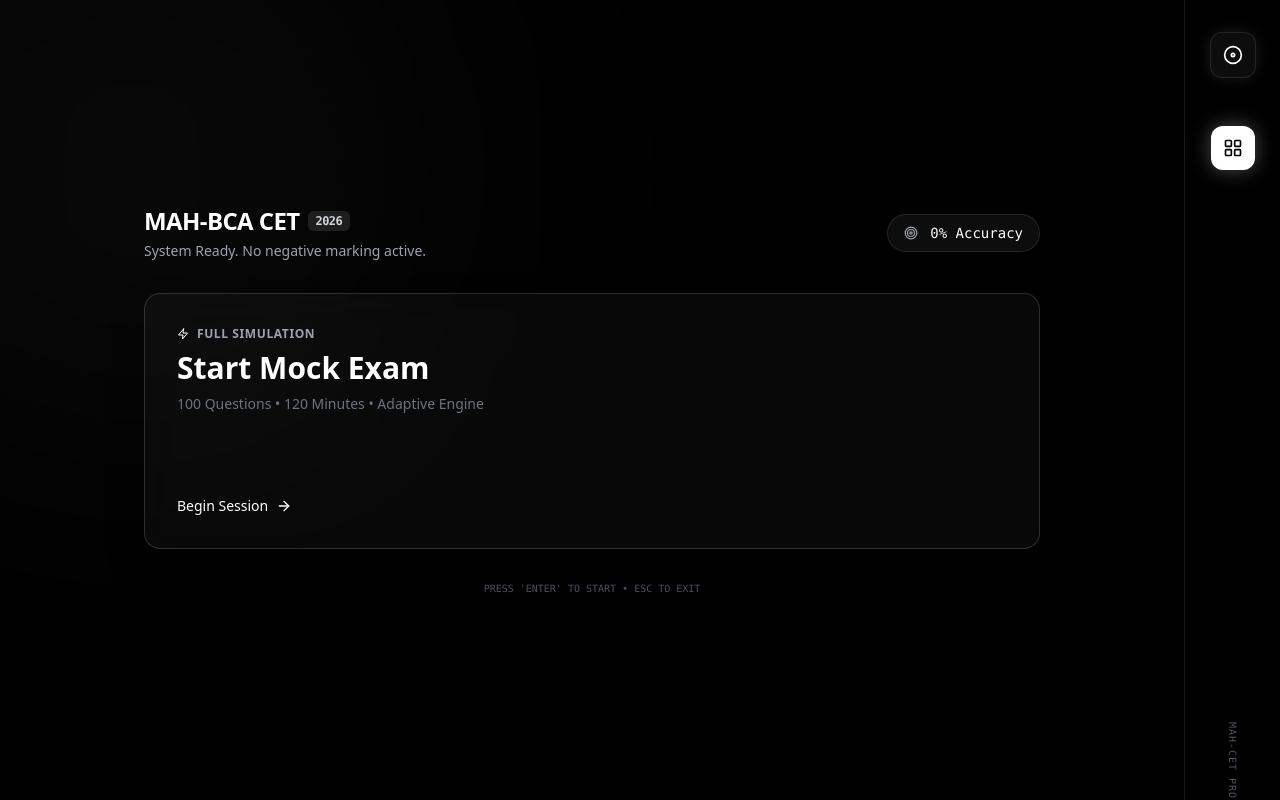
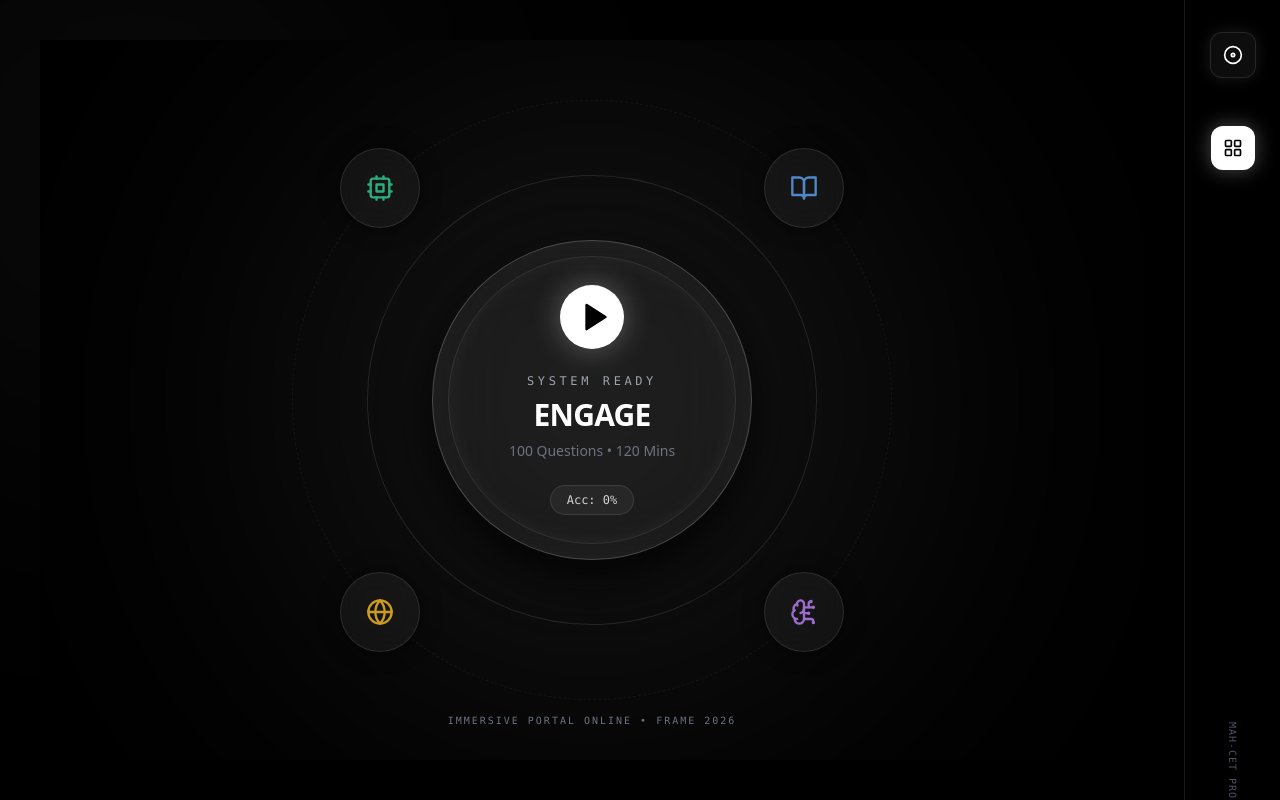
Before and after one commit to ursabastin/MAH-BCA-Prep-Master, a React (Vite) app: page / in a window 1280 px wide. Built offline with nearby package versions, Linux system fonts and the light colour scheme.

Commit message:
feat: Add interactive dashboard UI featuring animated components and mouse-based effects.

```diff
--- a/package.json
+++ b/package.json
@@ -12,6 +12,7 @@
   },
   "dependencies": {
     "clsx": "^2.1.0",
+    "framer-motion": "^12.34.2",
     "lucide-react": "^0.344.0",
     "react": "^18.2.0",
     "react-dom": "^18.2.0",
--- a/src/components/Dashboard.tsx
+++ b/src/components/Dashboard.tsx
@@ -1,5 +1,7 @@
 import React from 'react';
-import { ArrowRight, Zap, Target } from 'lucide-react';
+import MouseTracker from './MouseTracker';
+import OrbitRing from './OrbitRing';
+import HoloCore from './HoloCore';
 
 interface DashboardProps {
     onStartQuiz: (subject?: string | null) => void;
@@ -8,59 +10,22 @@ interface DashboardProps {
 
 const Dashboard: React.FC<DashboardProps> = ({ onStartQuiz, stats }) => {
     return (
-        <div className="h-full flex flex-col justify-center max-w-4xl mx-auto animate-fade-in">
+        <div className="w-full h-full flex flex-col items-center justify-center relative overflow-hidden bg-black animate-fade-in">
+            {/* 1. The Wind glow effect (Reacts to cursor) */}
+            <MouseTracker />
 
-            {/* Header Section - Smaller Text */}
-            <div className="mb-8 flex items-center justify-between">
-                <div>
-                    <h2 className="text-2xl font-bold text-white tracking-tight flex items-center gap-2">
-                        MAH-BCA CET <span className="px-2 py-0.5 rounded-md bg-white/10 text-xs font-mono text-gray-300">2026</span>
-                    </h2>
-                    <p className="text-sm text-gray-400 mt-1 font-light">
-                        System Ready. No negative marking active.
-                    </p>
-                </div>
+            <div className="relative w-[600px] h-[600px] flex items-center justify-center">
+                {/* 2. The Planetary Subject Options */}
+                <OrbitRing onStartQuiz={(subject: string) => onStartQuiz(subject)} />
 
-                {/* Quick Stat Pill */}
-                <div className="flex items-center gap-3 px-4 py-2 rounded-full border border-white/10 bg-white/5">
-                    <Target size={14} className="text-gray-400" />
-                    <span className="text-sm font-mono text-white">{stats.accuracy || 0}% Accuracy</span>
-                </div>
+                {/* 3. The Central Mock Button */}
+                <HoloCore onStartMock={() => onStartQuiz(null)} accuracy={stats.accuracy} />
             </div>
 
-            {/* THE MAIN CARD - The only focus */}
-            <div
-                onClick={() => onStartQuiz(null)}
-                className="neon-glass group relative overflow-hidden rounded-2xl p-8 cursor-pointer h-64 flex flex-col justify-between"
-            >
-                {/* Content */}
-                <div className="relative z-10">
-                    <div className="flex items-center gap-2 text-xs font-bold text-gray-400 mb-2 uppercase tracking-wider">
-                        <Zap size={12} className="text-white" />
-                        Full Simulation
-                    </div>
-                    <h1 className="text-3xl font-bold text-white mb-2 group-hover:text-gray-200 transition-colors">
-                        Start Mock Exam
-                    </h1>
-                    <p className="text-sm text-gray-500 max-w-md group-hover:text-gray-400 transition-colors">
-                        100 Questions • 120 Minutes • Adaptive Engine
-                    </p>
-                </div>
-
-                {/* Action Indicator */}
-                <div className="relative z-10 flex items-center gap-2 text-sm font-medium text-white group-hover:translate-x-2 transition-transform">
-                    Begin Session <ArrowRight size={16} />
-                </div>
-
-                {/* Decorative Glows */}
-                <div className="absolute right-0 top-0 w-64 h-64 bg-gradient-to-br from-white/10 to-transparent rounded-full blur-3xl opacity-0 group-hover:opacity-100 transition-opacity duration-700"></div>
+            {/* Minimal Branding */}
+            <div className="absolute bottom-8 left-1/2 -translate-x-1/2 text-[10px] text-gray-500 font-mono tracking-[0.2em] uppercase z-10 pointer-events-none">
+                Immersive Portal Online • Frame 2026
             </div>
-
-            {/* Footer Note */}
-            <div className="mt-8 text-center text-[10px] text-gray-600 font-mono">
-                PRESS 'ENTER' TO START • ESC TO EXIT
-            </div>
-
         </div>
     );
 };
--- /dev/null
+++ b/src/components/HoloCore.tsx
@@ -0,0 +1,52 @@
+import React from 'react';
+import { motion } from 'framer-motion';
+import { Play } from 'lucide-react';
+import { useMousePosition } from '../hooks/useMousePosition';
+
+interface HoloCoreProps {
+    onStartMock: () => void;
+    accuracy: number;
+}
+
+const HoloCore: React.FC<HoloCoreProps> = ({ onStartMock, accuracy }) => {
+    const { dx, dy } = useMousePosition();
+
+    // Wind Switch: Create light refraction opposite to mouse
+    const shadowX = -dx * 0.05;
+    const shadowY = -dy * 0.05;
+
+    return (
+        <motion.button
+            onClick={onStartMock}
+            className="absolute left-1/2 top-1/2 -ml-40 -mt-40 z-20 w-80 h-80 rounded-full flex flex-col items-center justify-center cursor-pointer group focus:outline-none"
+            animate={{
+                boxShadow: `inset ${shadowX}px ${shadowY}px 50px rgba(255,255,255,0.05), 0 20px 50px rgba(0,0,0,0.8)`
+            }}
+            transition={{ type: 'spring', damping: 20, stiffness: 100 }}
+            whileHover={{ scale: 1.05 }}
+            whileTap={{ scale: 0.95 }}
+        >
+            {/* Core Glass Background */}
+            <div className="absolute inset-0 rounded-full bg-white/5 backdrop-blur-2xl border border-white/20 group-hover:border-white/40 transition-colors duration-500"></div>
+
+            {/* Inner Glowing Ring */}
+            <div className="absolute inset-4 rounded-full border border-white/10 shadow-[inset_0_0_20px_rgba(255,255,255,0.05)]"></div>
+
+            <div className="relative z-10 flex flex-col items-center">
+                <div className="w-16 h-16 bg-white text-black rounded-full flex items-center justify-center mb-6 shadow-[0_0_30px_rgba(255,255,255,0.3)] group-hover:shadow-[0_0_50px_rgba(255,255,255,0.5)] transition-shadow duration-300">
+                    <Play size={32} fill="currentColor" className="ml-2" />
+                </div>
+                <div className="text-xs tracking-[0.3em] text-gray-400 font-mono mb-2 uppercase">System Ready</div>
+                <div className="text-3xl font-black text-white tracking-tight">ENGAGE</div>
+                <div className="text-sm font-medium text-gray-500 mt-2">100 Questions • 120 Mins</div>
+
+                {/* Accuracy Stat */}
+                <div className="mt-6 px-4 py-1.5 rounded-full bg-white/5 border border-white/10 text-xs font-mono text-white/80">
+                    Acc: {accuracy || 0}%
+                </div>
+            </div>
+        </motion.button>
+    );
+};
+
+export default HoloCore;
--- /dev/null
+++ b/src/components/MouseTracker.tsx
@@ -0,0 +1,22 @@
+import React from 'react';
+import { motion } from 'framer-motion';
+import { useMousePosition } from '../hooks/useMousePosition';
+
+const MouseTracker: React.FC = () => {
+    const { dx, dy } = useMousePosition();
+
+    return (
+        <motion.div
+            className="absolute w-[800px] h-[800px] rounded-full blur-[150px] opacity-20 pointer-events-none z-0"
+            animate={{
+                background: `radial-gradient(circle, rgba(255,255,255,0.8) 0%, rgba(0,0,0,0) 70%)`,
+                x: dx * 0.2,
+                y: dy * 0.2
+            }}
+            transition={{ type: 'spring', damping: 30, stiffness: 50 }}
+            style={{ left: '50%', top: '50%', marginLeft: '-400px', marginTop: '-400px' }}
+        />
+    );
+};
+
+export default MouseTracker;
--- /dev/null
+++ b/src/components/OrbitRing.tsx
@@ -0,0 +1,69 @@
+import React from 'react';
+import { motion } from 'framer-motion';
+import { BookOpen, BrainCircuit, Globe, Cpu } from 'lucide-react';
+
+interface OrbitRingProps {
+    onStartQuiz: (subject: string) => void;
+}
+
+const OrbitRing: React.FC<OrbitRingProps> = ({ onStartQuiz }) => {
+    const sections = [
+        { id: 'english', name: 'English Language', total: 30, icon: BookOpen, color: '#60A5FA', angle: -45 },
+        { id: 'reasoning', name: 'Reasoning', total: 40, icon: BrainCircuit, color: '#C084FC', angle: 45 },
+        { id: 'gk', name: 'General Knowledge', total: 15, icon: Globe, color: '#FBBF24', angle: 135 },
+        { id: 'computer', name: 'Computer Basics', total: 15, icon: Cpu, color: '#34D399', angle: -135 }
+    ];
+
+    return (
+        <div className="absolute w-[600px] h-[600px] left-1/2 top-1/2 -ml-[300px] -mt-[300px] z-10 pointer-events-none">
+            {/* Minimal visible nests (rotating dashed rings) */}
+            <motion.div
+                className="absolute inset-0 rounded-full border border-white/5 border-dashed"
+                animate={{ rotate: 360 }}
+                transition={{ duration: 100, repeat: Infinity, ease: "linear" }}
+            />
+            <motion.div
+                className="absolute inset-[75px] rounded-full border border-white/10"
+                animate={{ rotate: -360 }}
+                transition={{ duration: 80, repeat: Infinity, ease: "linear" }}
+            />
+
+            {/* Feature Ring (Planetary Icons) */}
+            {sections.map((sec) => {
+                const rad = sec.angle * (Math.PI / 180);
+                const r = 300; // Orbit radius
+                const cx = 300; // Center div radius
+                const cy = 300;
+
+                const x = cx + r * Math.cos(rad);
+                const y = cy + r * Math.sin(rad);
+
+                return (
+                    <motion.div
+                        key={sec.id}
+                        className="absolute pointer-events-auto flex flex-col items-center justify-center gap-2 group focus:outline-none cursor-pointer"
+                        style={{
+                            left: x - 40,
+                            top: y - 40,
+                            width: 80,
+                            height: 80
+                        }}
+                        onClick={() => onStartQuiz(sec.name)}
+                        whileHover={{ scale: 1.2 }}
+                        whileTap={{ scale: 0.9 }}
+                    >
+                        <div className="w-20 h-20 rounded-full bg-white/5 backdrop-blur-md border border-white/10 flex items-center justify-center shadow-[0_0_20px_rgba(0,0,0,0.5)] group-hover:bg-white/10 group-hover:border-white/30 transition-all duration-300">
+                            <sec.icon size={28} color={sec.color} className="opacity-80 group-hover:opacity-100 transition-opacity duration-300" />
+                        </div>
+                        <div className="absolute top-[90px] bg-black/50 backdrop-blur-md px-3 py-1 rounded-full border border-white/10 opacity-0 group-hover:opacity-100 transition-opacity duration-300 whitespace-nowrap z-50">
+                            <span className="text-white text-xs font-bold">{sec.name}</span>
+                            <span className="text-gray-400 text-[10px] ml-2">{sec.total} Qs</span>
+                        </div>
+                    </motion.div>
+                );
+            })}
+        </div>
+    );
+};
+
+export default OrbitRing;
--- /dev/null
+++ b/src/hooks/useMousePosition.ts
@@ -0,0 +1,27 @@
+import { useState, useEffect } from 'react';
+
+export const useMousePosition = () => {
+    const [mouseInfo, setMouseInfo] = useState({ x: 0, y: 0, cx: 0, cy: 0, dx: 0, dy: 0, angle: 0, distance: 0 });
+
+    useEffect(() => {
+        const handleMouseMove = (e: MouseEvent) => {
+            const cx = window.innerWidth / 2;
+            const cy = window.innerHeight / 2;
+            const dx = e.clientX - cx;
+            const dy = e.clientY - cy;
+            const distance = Math.sqrt(dx * dx + dy * dy);
+            const angle = Math.atan2(dy, dx) * (180 / Math.PI);
+
+            setMouseInfo({
+                x: e.clientX,
+                y: e.clientY,
+                cx, cy, dx, dy, angle, distance
+            });
+        };
+
+        window.addEventListener('mousemove', handleMouseMove);
+        return () => window.removeEventListener('mousemove', handleMouseMove);
+    }, []);
+
+    return mouseInfo;
+};
```
Also changed, not shown: 1 other file (tests, documents, lock files or other folders).
